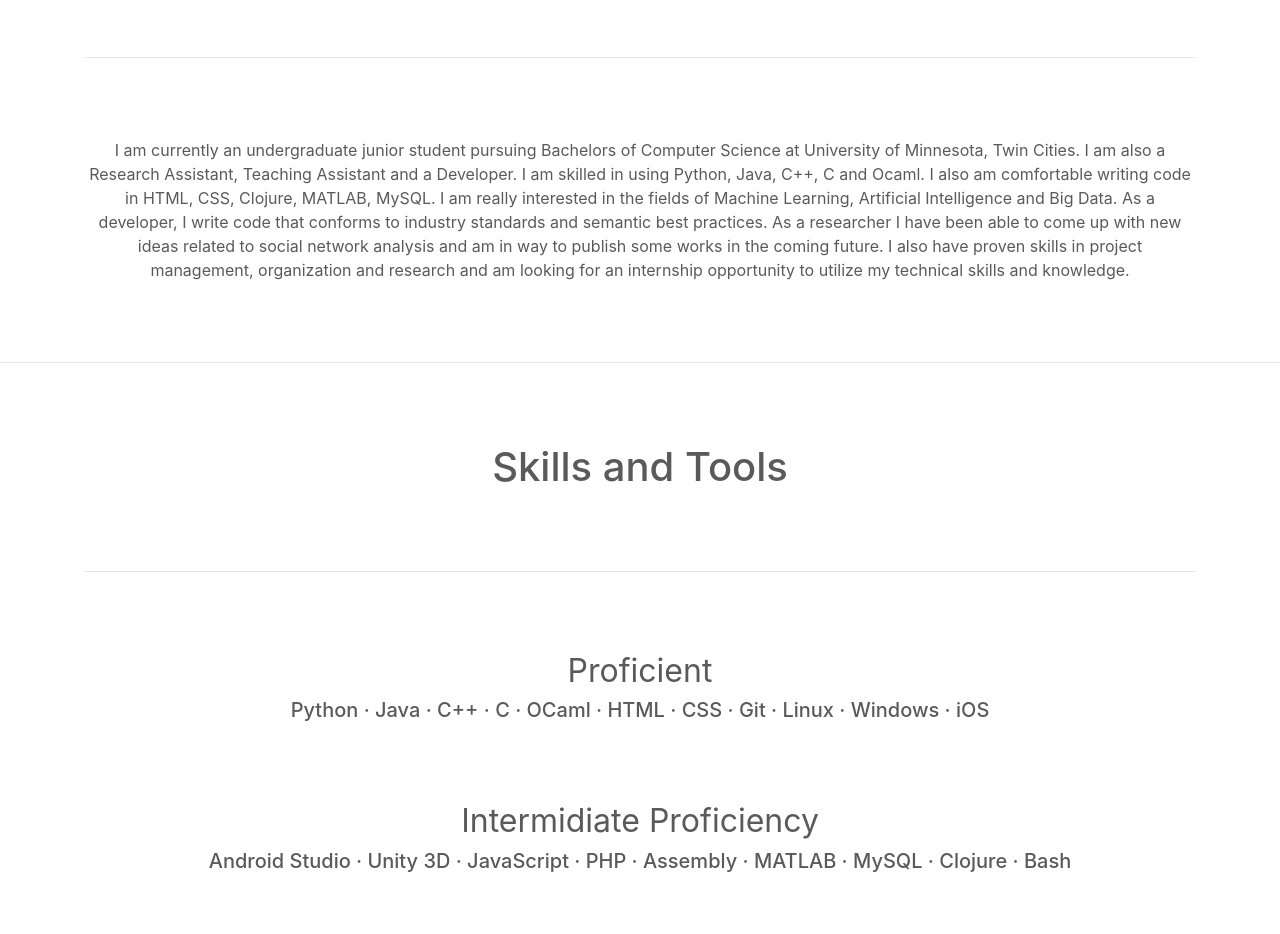
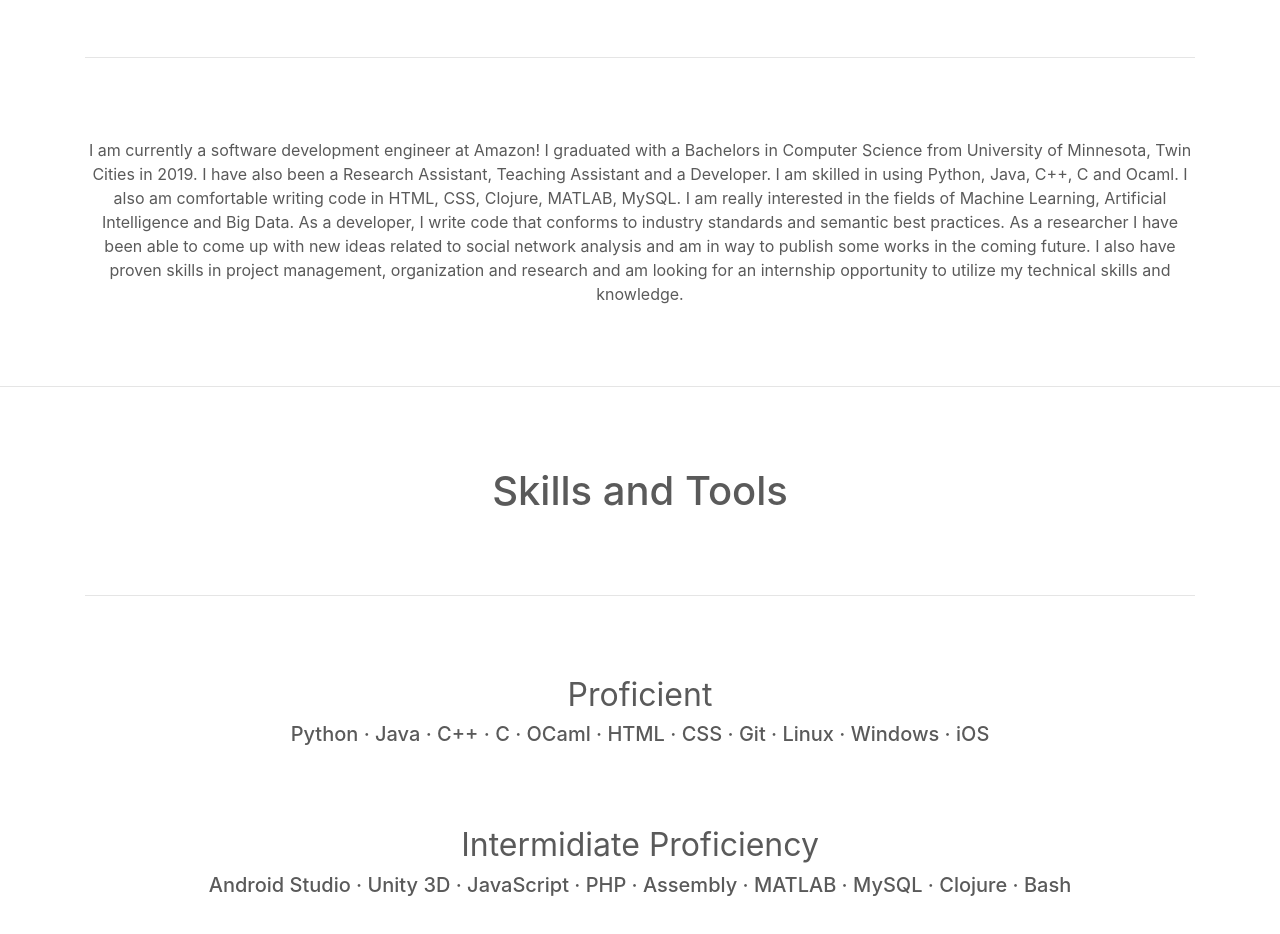
Before and after one commit to asaxena1415/asaxena1415.github.io, a plain HTML site: page index.html in a window 1280 px wide. Shown: the part 880-1814 px from the top of the page. Drawn offline with nearby package versions, Linux system fonts and the light colour scheme.

Commit message:
Update index.html

```diff
--- a/index.html
+++ b/index.html
@@ -89,7 +89,7 @@
       </h1>
       <hr class="featurette-divider">
       <p style="text-align:center;">
-        I am currently an undergraduate junior student pursuing Bachelors of Computer Science at University of Minnesota, Twin Cities. I am also a Research Assistant, Teaching Assistant and a Developer. I am skilled in using Python, Java, C++, C and Ocaml. I also am comfortable writing code in HTML, CSS, Clojure, MATLAB, MySQL. I am really interested in the fields of Machine Learning, Artificial Intelligence and Big Data. As a developer, I write code that conforms to industry standards and semantic best practices. As a researcher I have been able to come up with new ideas related to social network analysis and am in way to publish some works in the coming future. I also have proven skills in project management, organization and research and am looking for an internship opportunity to utilize my technical skills and knowledge.
+        I am currently a software development engineer at Amazon! I graduated with a Bachelors in Computer Science from University of Minnesota, Twin Cities in 2019. I have also been a Research Assistant, Teaching Assistant and a Developer. I am skilled in using Python, Java, C++, C and Ocaml. I also am comfortable writing code in HTML, CSS, Clojure, MATLAB, MySQL. I am really interested in the fields of Machine Learning, Artificial Intelligence and Big Data. As a developer, I write code that conforms to industry standards and semantic best practices. As a researcher I have been able to come up with new ideas related to social network analysis and am in way to publish some works in the coming future. I also have proven skills in project management, organization and research and am looking for an internship opportunity to utilize my technical skills and knowledge.
       </p>
     </div><!-- /.container-marketing -->
     <!--**********************************************-->
```
